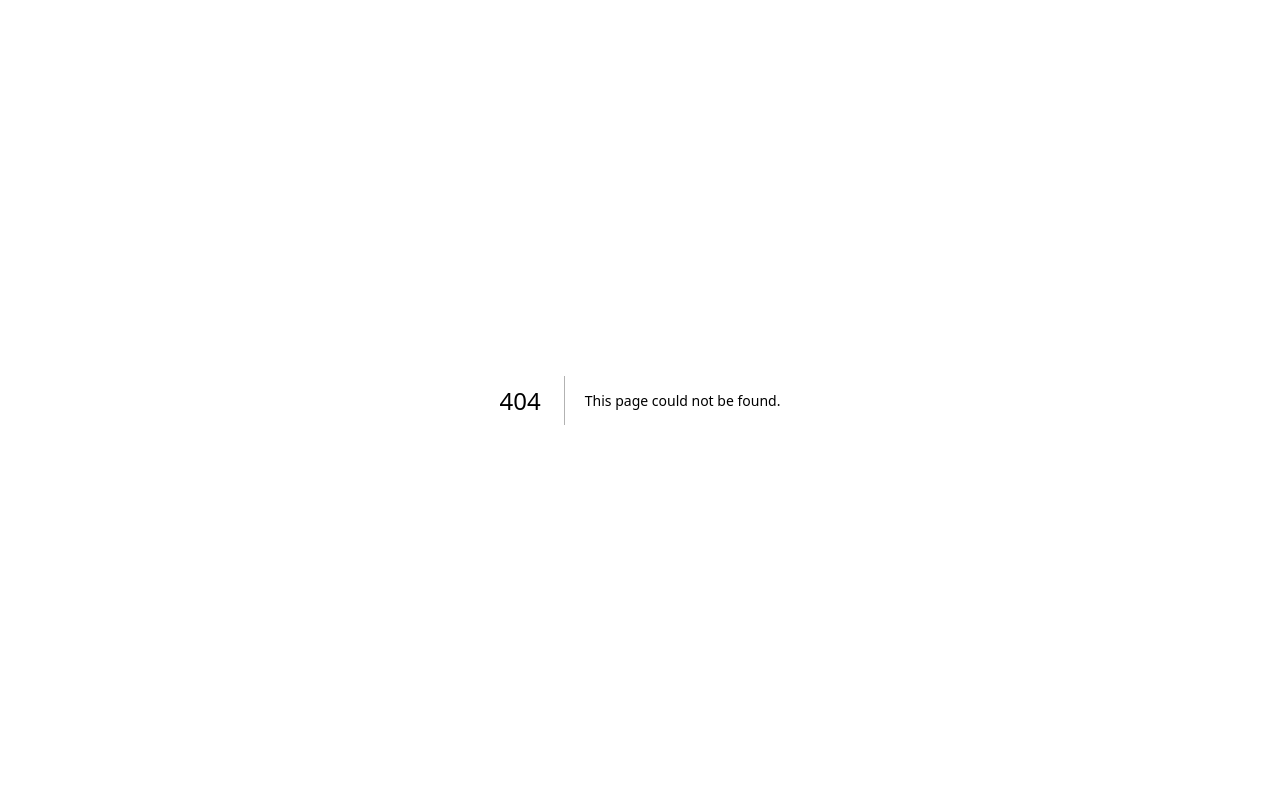
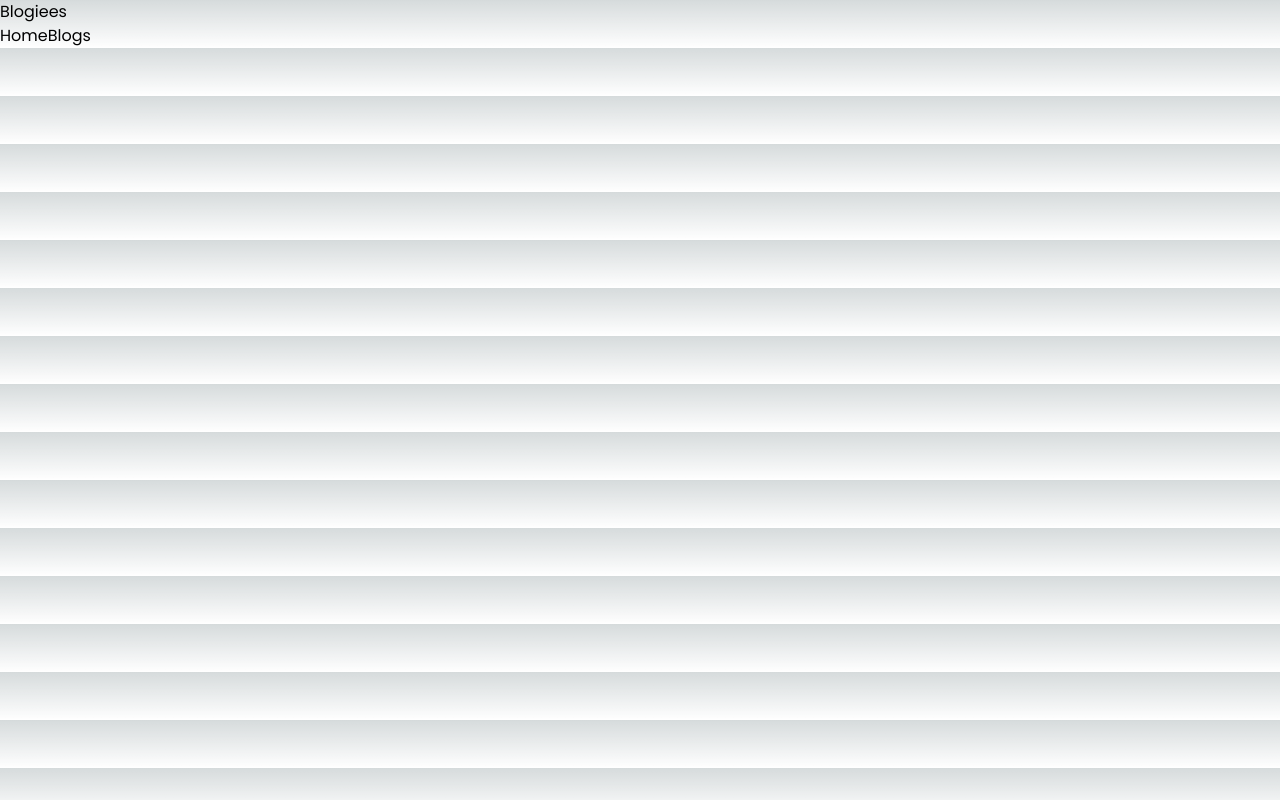
Before and after one commit to Maneesha-Maduranga/Next-Blog, a Next.js app: page /Blogs in a window 1280 px wide. Before the commit this address had no page. Built offline with nearby package versions, Linux system fonts and the light colour scheme.

Commit message:
Add Blog Page router

```diff
--- /dev/null
+++ b/app/Blogs/page.jsx
@@ -0,0 +1,5 @@
+export default function Blogs() {
+  <div>
+    <h1>Blogs Page</h1>
+  </div>;
+}
--- a/app/layout.js
+++ /dev/null
@@ -1,17 +0,0 @@
-import './globals.css'
-import { Inter } from 'next/font/google'
-
-const inter = Inter({ subsets: ['latin'] })
-
-export const metadata = {
-  title: 'Create Next App',
-  description: 'Generated by create next app',
-}
-
-export default function RootLayout({ children }) {
-  return (
-    <html lang="en">
-      <body className={inter.className}>{children}</body>
-    </html>
-  )
-}
--- /dev/null
+++ b/app/layout.jsx
@@ -0,0 +1,25 @@
+import './globals.css';
+import { Poppins } from 'next/font/google';
+import Link from 'next/link';
+
+const poppins = Poppins({ weight: '400', subsets: ['latin'] });
+
+export const metadata = {
+  title: 'Maneesha',
+  description: 'Generated by create next app',
+};
+
+export default function RootLayout({ children }) {
+  return (
+    <html lang='en'>
+      <body className={poppins.className}>
+        <nav>
+          <h1>Blogiees</h1>
+          <Link href='/'>Home</Link>
+          <Link href='/Blogs'>Blogs</Link>
+        </nav>
+        {children}
+      </body>
+    </html>
+  );
+}
```
Also changed, not shown: app/page.jsx (renamed from app/page.js).
